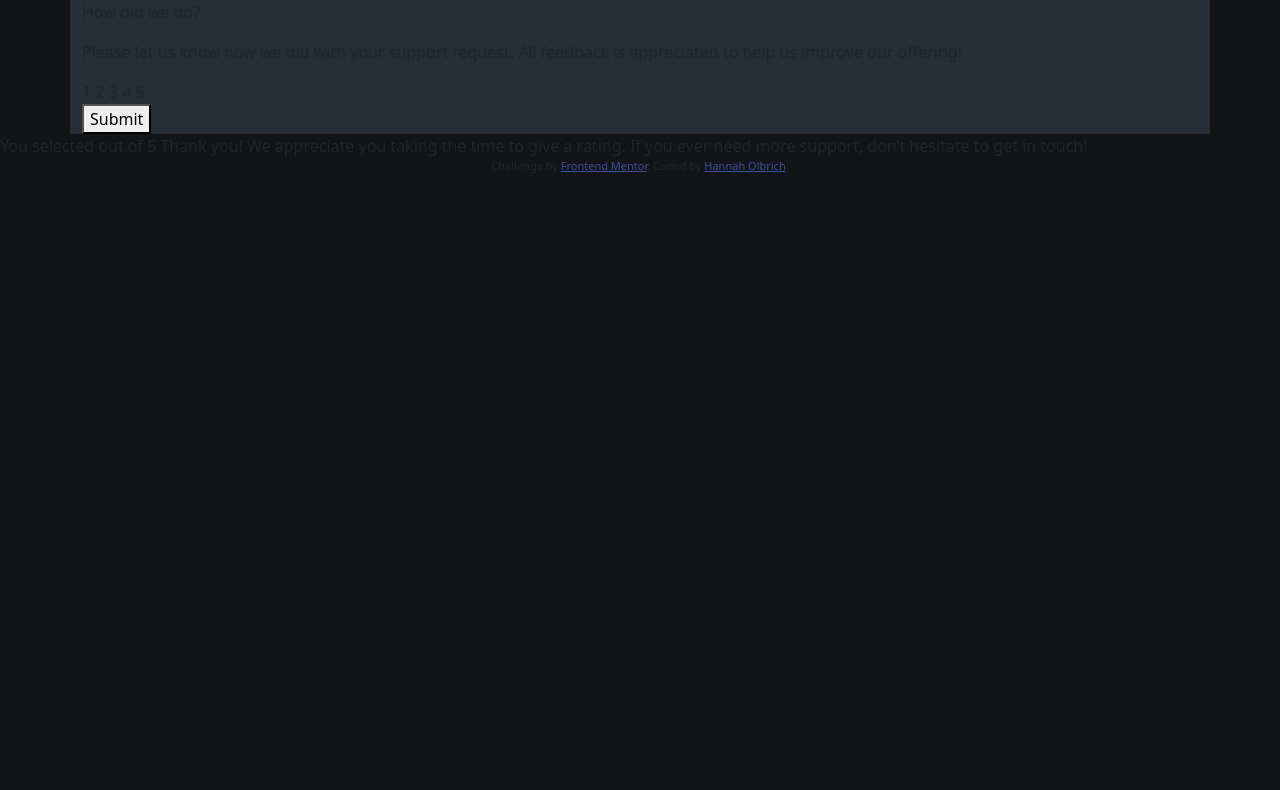
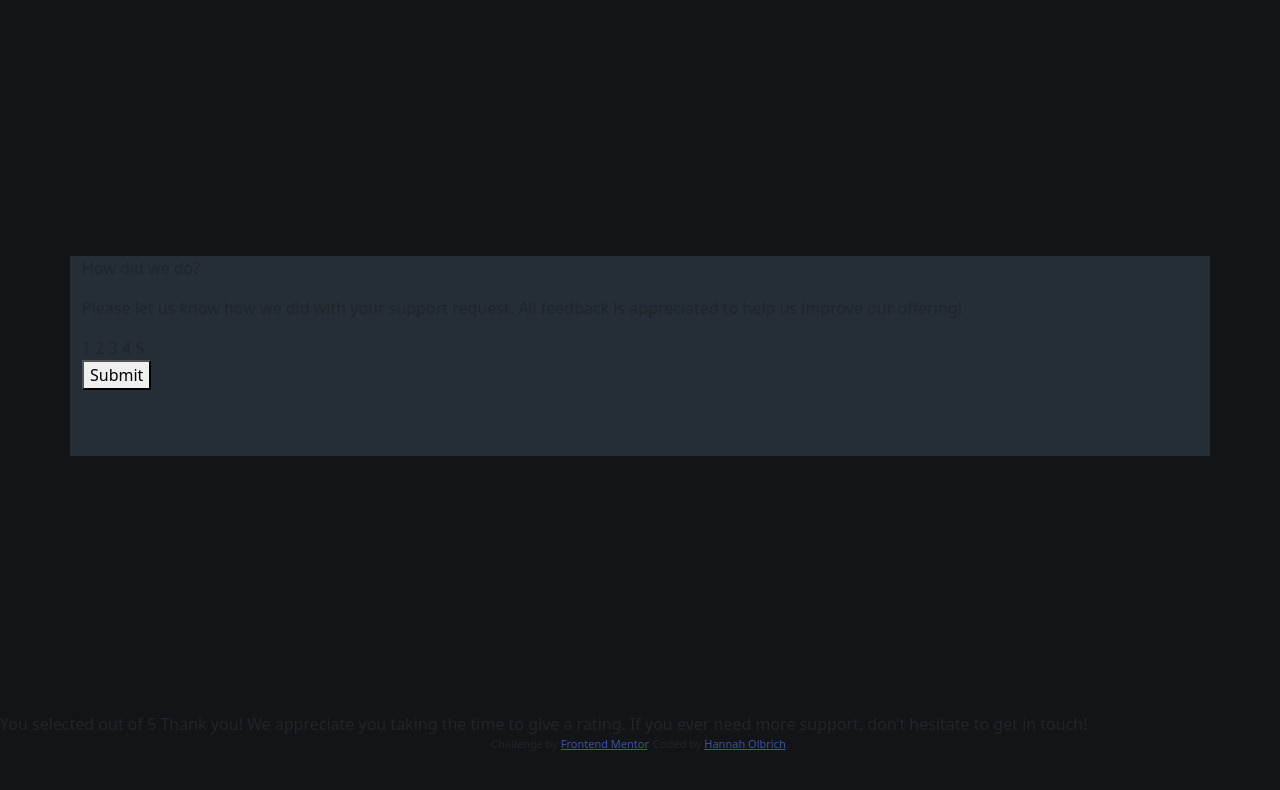
Before and after one commit to hannahro15/Interactive-rating-component-frontendmentor, a plain HTML site: page index.html in a window 1280 px wide. Drawn offline with nearby package versions, Linux system fonts and the light colour scheme.

Commit message:
Center container on page

```diff
--- a/index.css
+++ b/index.css
@@ -4,4 +4,10 @@ body {
 
 .container {
     background-color: hsl(213, 19%, 18%);
+    height: 200px;
+    width: 100px;
+    justify-content: center;
+    align-items: center;
+    margin: 20%;
+
 }
```
